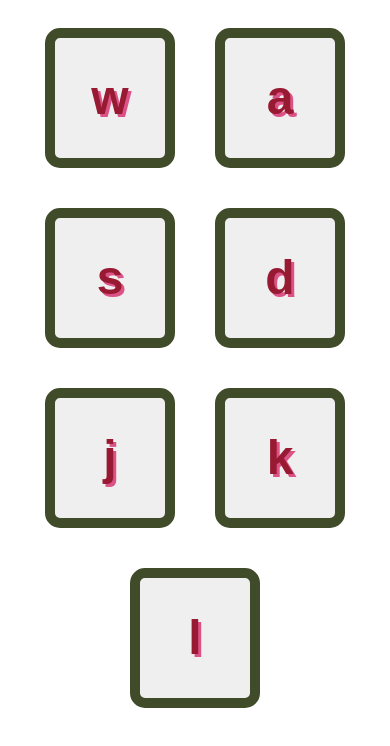
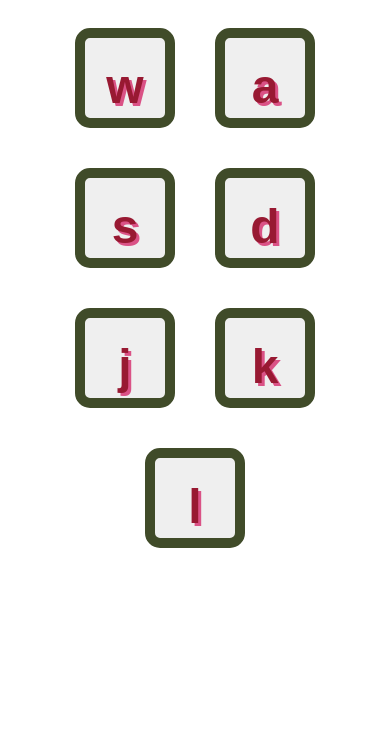
Before and after one commit to gargajit/drum_kit, a plain HTML site: page test.html in a window 390 px wide. Drawn offline with Linux system fonts and the light colour scheme.

Commit message:
Update test.html

```diff
--- a/test.html
+++ b/test.html
@@ -38,8 +38,8 @@
                 font-size: 3rem;
                 color: #981932;
                 text-shadow: 3px 3px #da5286;
-                width: 130px;
-                height: 140px;
+                width: 100px;
+                height: 100px;
             }
         }
     </style>
```
